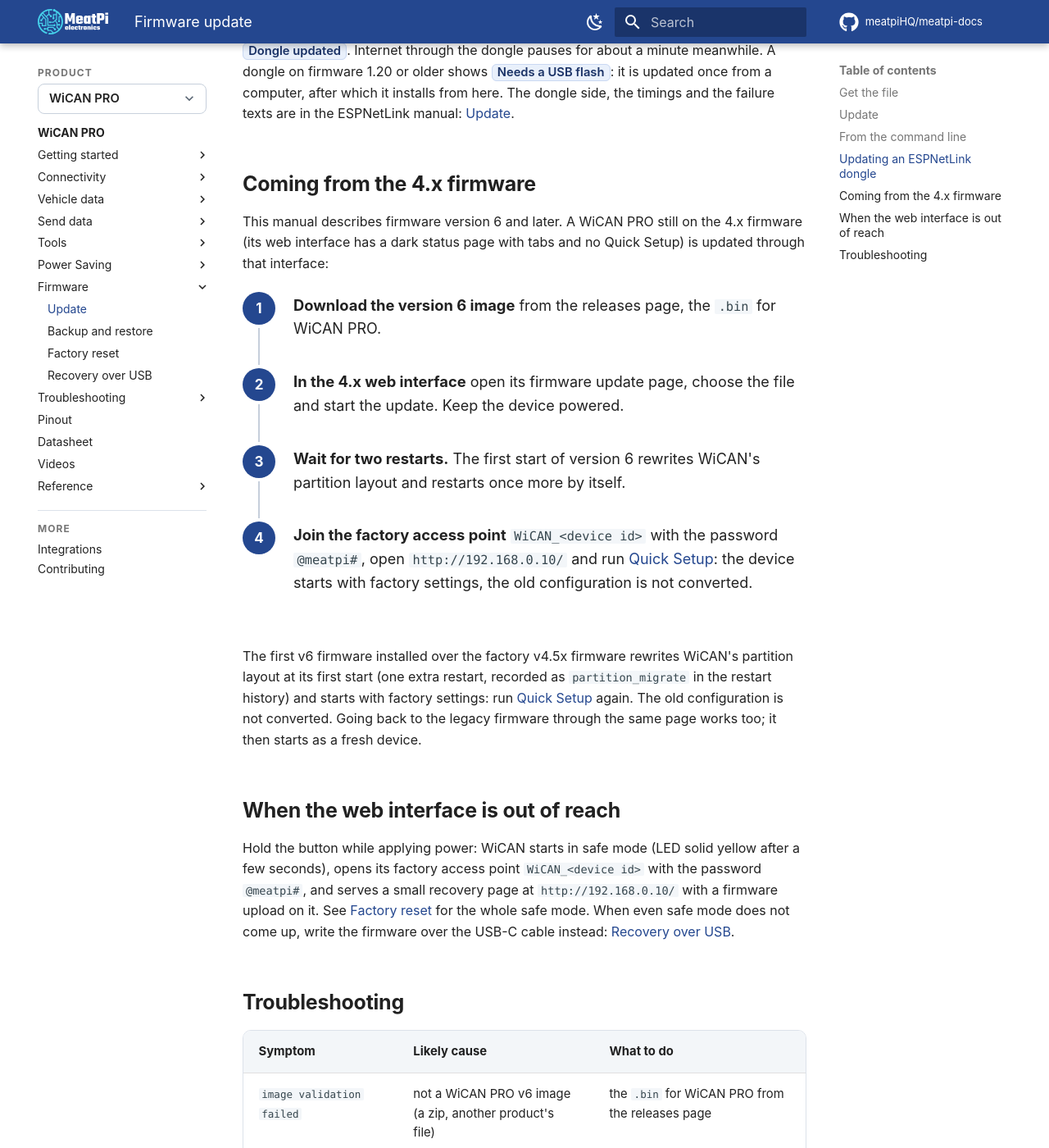
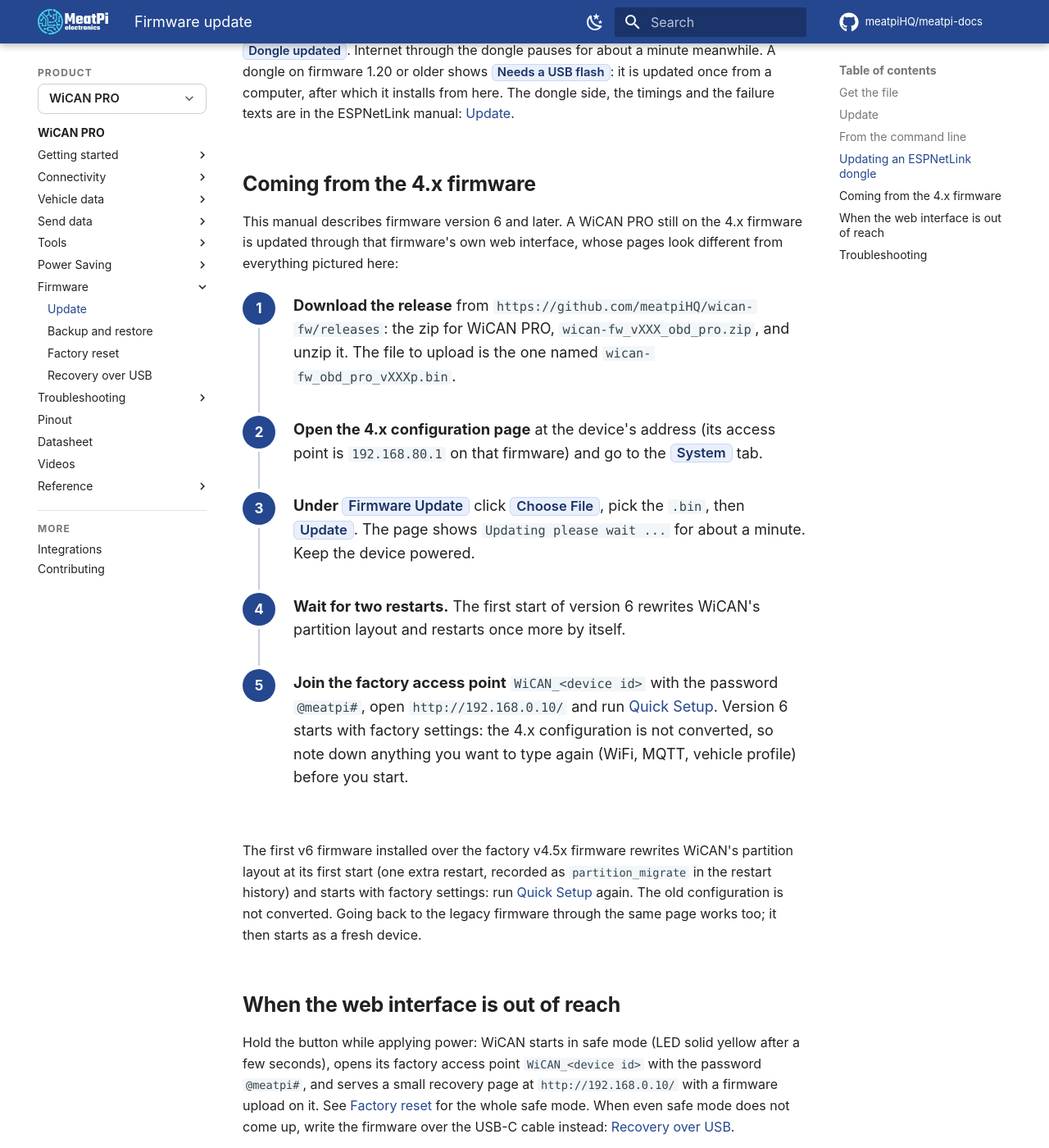
Before and after one commit to meatpiHQ/meatpi-docs, an MkDocs documentation site: the page built from docs/wican-pro/firmware/update.md, in a window 1280 px wide and 1400 px high, scrolled down 2130 px. Shown: the whole window at 82% size. Built offline with MkDocs 1.6.1 and Material for MkDocs 9.7.7, drawn with Linux system fonts in a browser that asks for light colours; comment, search, counter and statistics services are not loaded.

Commit message:
Firmware update: the 4.x procedure as that interface shows it

```diff
--- a/docs/wican-pro/firmware/update.md
+++ b/docs/wican-pro/firmware/update.md
@@ -46,17 +46,19 @@
 
 ## Coming from the 4.x firmware
 
-This manual describes firmware version 6 and later. A WiCAN PRO still on the 4.x firmware (its web interface has a dark status page with tabs and no Quick Setup) is updated through that interface:
+This manual describes firmware version 6 and later. A WiCAN PRO still on the 4.x firmware is updated through that firmware's own web interface, whose pages look different from everything pictured here:
 
 <div class="steps" markdown>
 
-1.  **Download the version 6 image** from the releases page, the `.bin` for WiCAN PRO.
+1.  **Download the release** from `https://github.com/meatpiHQ/wican-fw/releases`: the zip for WiCAN PRO, `wican-fw_vXXX_obd_pro.zip`, and unzip it. The file to upload is the one named `wican-fw_obd_pro_vXXXp.bin`.
 
-2.  **In the 4.x web interface** open its firmware update page, choose the file and start the update. Keep the device powered.
+2.  **Open the 4.x configuration page** at the device's address (its access point is `192.168.80.1` on that firmware) and go to the ==System== tab.
 
-3.  **Wait for two restarts.** The first start of version 6 rewrites WiCAN's partition layout and restarts once more by itself.
+3.  **Under ==Firmware Update==** click ==Choose File==, pick the `.bin`, then ==Update==. The page shows `Updating please wait ...` for about a minute. Keep the device powered.
 
-4.  **Join the factory access point** `WiCAN_<device id>` with the password `@meatpi#`, open `http://192.168.0.10/` and run [Quick Setup](../getting-started/quick-setup.md): the device starts with factory settings, the old configuration is not converted.
+4.  **Wait for two restarts.** The first start of version 6 rewrites WiCAN's partition layout and restarts once more by itself.
+
+5.  **Join the factory access point** `WiCAN_<device id>` with the password `@meatpi#`, open `http://192.168.0.10/` and run [Quick Setup](../getting-started/quick-setup.md). Version 6 starts with factory settings: the 4.x configuration is not converted, so note down anything you want to type again (WiFi, MQTT, vehicle profile) before you start.
 
 </div>
 
```
